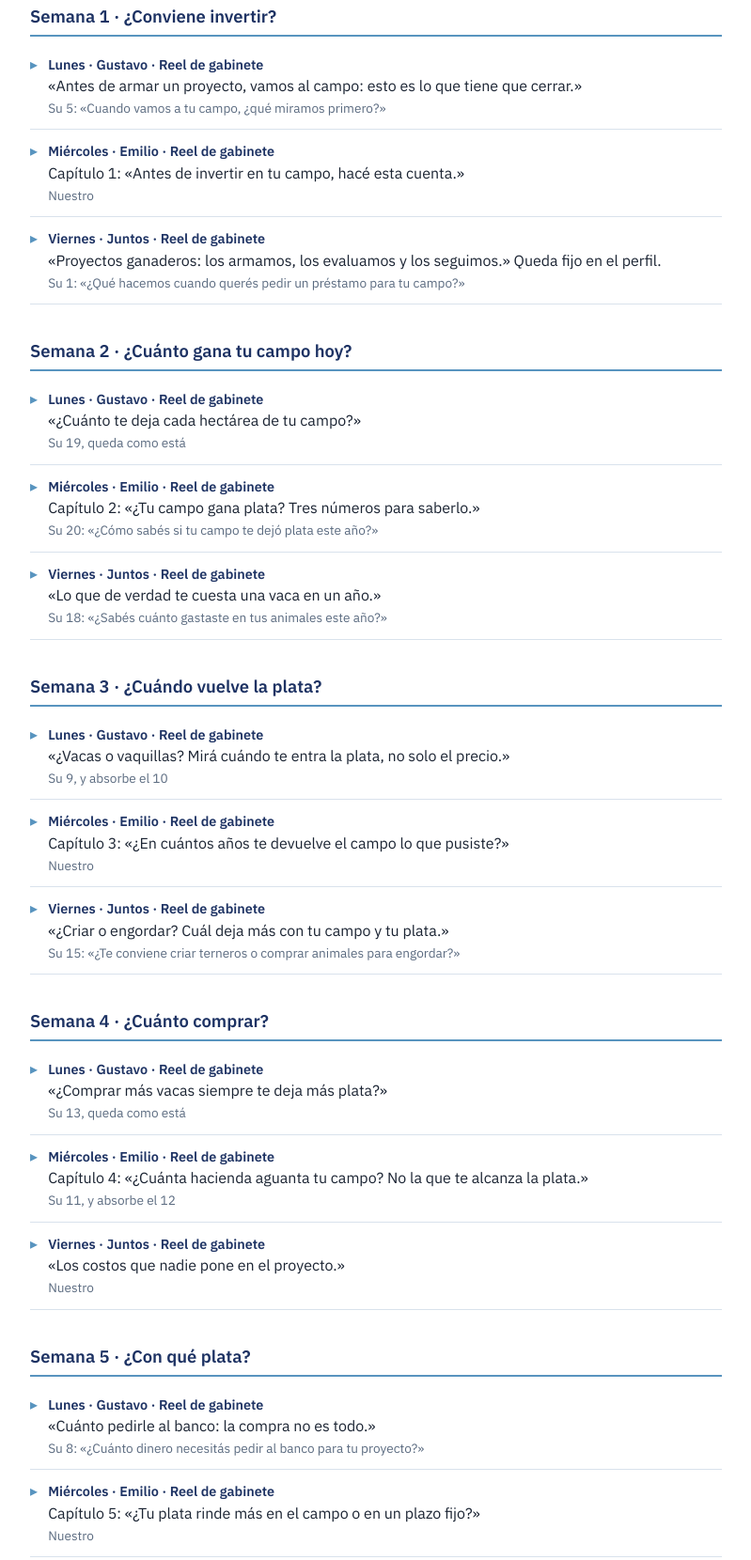
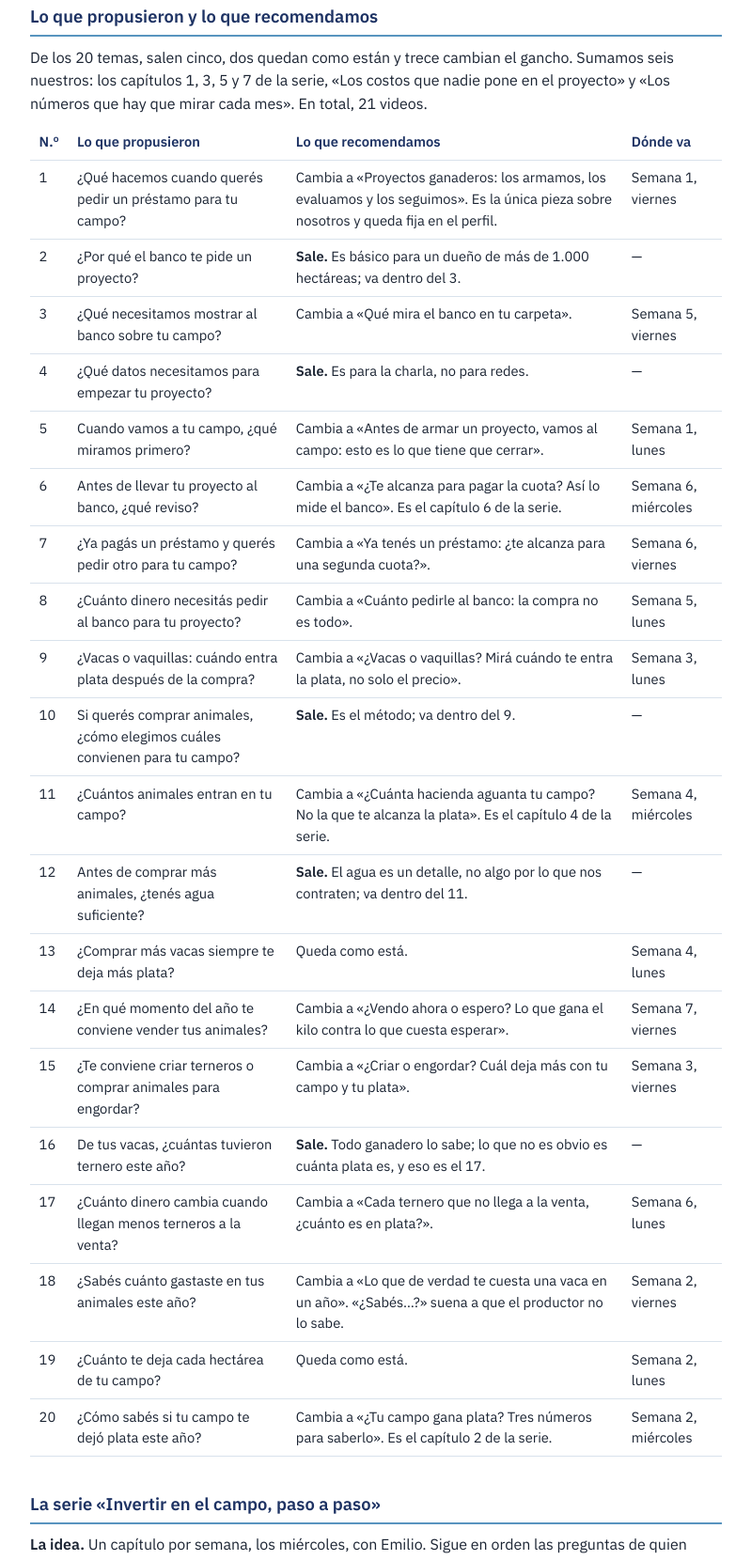
Before and after one commit to EmiJBS/pulso-videos, a plain HTML site: page index.html in a window 1280 px wide. Shown: the part 96-1756 px from the top of the page at 94% size, without its empty margins (240-1039 px from the left). Drawn offline with Linux system fonts and the light colour scheme.

Commit message:
Actualiza los 20 videos

```diff
--- a/index.html
+++ b/index.html
@@ -45,9 +45,172 @@ th { color: var(--head); font-weight: 600; }
 <body>
 <main>
 <h1>Los 21 videos</h1>
+<h2>Lo que propusieron y lo que recomendamos</h2>
+<p>De los 20 temas, salen cinco, dos quedan como están y trece cambian el gancho. Sumamos seis
+nuestros: los capítulos 1, 3, 5 y 7 de la serie, «Los costos que nadie pone en el proyecto» y «Los
+números que hay que mirar cada mes». En total, 21 videos.</p>
+<div class="tabla"><table>
+<thead>
+<tr>
+<th>N.º</th>
+<th>Lo que propusieron</th>
+<th>Lo que recomendamos</th>
+<th>Dónde va</th>
+</tr>
+</thead>
+<tbody>
+<tr>
+<td>1</td>
+<td>¿Qué hacemos cuando querés pedir un préstamo para tu campo?</td>
+<td>Cambia a «Proyectos ganaderos: los armamos, los evaluamos y los seguimos». Es la única pieza sobre nosotros y queda fija en el perfil.</td>
+<td>Semana 1, viernes</td>
+</tr>
+<tr>
+<td>2</td>
+<td>¿Por qué el banco te pide un proyecto?</td>
+<td><strong>Sale.</strong> Es básico para un dueño de más de 1.000 hectáreas; va dentro del 3.</td>
+<td>—</td>
+</tr>
+<tr>
+<td>3</td>
+<td>¿Qué necesitamos mostrar al banco sobre tu campo?</td>
+<td>Cambia a «Qué mira el banco en tu carpeta».</td>
+<td>Semana 5, viernes</td>
+</tr>
+<tr>
+<td>4</td>
+<td>¿Qué datos necesitamos para empezar tu proyecto?</td>
+<td><strong>Sale.</strong> Es para la charla, no para redes.</td>
+<td>—</td>
+</tr>
+<tr>
+<td>5</td>
+<td>Cuando vamos a tu campo, ¿qué miramos primero?</td>
+<td>Cambia a «Antes de armar un proyecto, vamos al campo: esto es lo que tiene que cerrar».</td>
+<td>Semana 1, lunes</td>
+</tr>
+<tr>
+<td>6</td>
+<td>Antes de llevar tu proyecto al banco, ¿qué reviso?</td>
+<td>Cambia a «¿Te alcanza para pagar la cuota? Así lo mide el banco». Es el capítulo 6 de la serie.</td>
+<td>Semana 6, miércoles</td>
+</tr>
+<tr>
+<td>7</td>
+<td>¿Ya pagás un préstamo y querés pedir otro para tu campo?</td>
+<td>Cambia a «Ya tenés un préstamo: ¿te alcanza para una segunda cuota?».</td>
+<td>Semana 6, viernes</td>
+</tr>
+<tr>
+<td>8</td>
+<td>¿Cuánto dinero necesitás pedir al banco para tu proyecto?</td>
+<td>Cambia a «Cuánto pedirle al banco: la compra no es todo».</td>
+<td>Semana 5, lunes</td>
+</tr>
+<tr>
+<td>9</td>
+<td>¿Vacas o vaquillas: cuándo entra plata después de la compra?</td>
+<td>Cambia a «¿Vacas o vaquillas? Mirá cuándo te entra la plata, no solo el precio».</td>
+<td>Semana 3, lunes</td>
+</tr>
+<tr>
+<td>10</td>
+<td>Si querés comprar animales, ¿cómo elegimos cuáles convienen para tu campo?</td>
+<td><strong>Sale.</strong> Es el método; va dentro del 9.</td>
+<td>—</td>
+</tr>
+<tr>
+<td>11</td>
+<td>¿Cuántos animales entran en tu campo?</td>
+<td>Cambia a «¿Cuánta hacienda aguanta tu campo? No la que te alcanza la plata». Es el capítulo 4 de la serie.</td>
+<td>Semana 4, miércoles</td>
+</tr>
+<tr>
+<td>12</td>
+<td>Antes de comprar más animales, ¿tenés agua suficiente?</td>
+<td><strong>Sale.</strong> El agua es un detalle, no algo por lo que nos contraten; va dentro del 11.</td>
+<td>—</td>
+</tr>
+<tr>
+<td>13</td>
+<td>¿Comprar más vacas siempre te deja más plata?</td>
+<td>Queda como está.</td>
+<td>Semana 4, lunes</td>
+</tr>
+<tr>
+<td>14</td>
+<td>¿En qué momento del año te conviene vender tus animales?</td>
+<td>Cambia a «¿Vendo ahora o espero? Lo que gana el kilo contra lo que cuesta esperar».</td>
+<td>Semana 7, viernes</td>
+</tr>
+<tr>
+<td>15</td>
+<td>¿Te conviene criar terneros o comprar animales para engordar?</td>
+<td>Cambia a «¿Criar o engordar? Cuál deja más con tu campo y tu plata».</td>
+<td>Semana 3, viernes</td>
+</tr>
+<tr>
+<td>16</td>
+<td>De tus vacas, ¿cuántas tuvieron ternero este año?</td>
+<td><strong>Sale.</strong> Todo ganadero lo sabe; lo que no es obvio es cuánta plata es, y eso es el 17.</td>
+<td>—</td>
+</tr>
+<tr>
+<td>17</td>
+<td>¿Cuánto dinero cambia cuando llegan menos terneros a la venta?</td>
+<td>Cambia a «Cada ternero que no llega a la venta, ¿cuánto es en plata?».</td>
+<td>Semana 6, lunes</td>
+</tr>
+<tr>
+<td>18</td>
+<td>¿Sabés cuánto gastaste en tus animales este año?</td>
+<td>Cambia a «Lo que de verdad te cuesta una vaca en un año». «¿Sabés…?» suena a que el productor no lo sabe.</td>
+<td>Semana 2, viernes</td>
+</tr>
+<tr>
+<td>19</td>
+<td>¿Cuánto te deja cada hectárea de tu campo?</td>
+<td>Queda como está.</td>
+<td>Semana 2, lunes</td>
+</tr>
+<tr>
+<td>20</td>
+<td>¿Cómo sabés si tu campo te dejó plata este año?</td>
+<td>Cambia a «¿Tu campo gana plata? Tres números para saberlo». Es el capítulo 2 de la serie.</td>
+<td>Semana 2, miércoles</td>
+</tr>
+</tbody>
+</table></div>
+<h2>La serie «Invertir en el campo, paso a paso»</h2>
+<p><strong>La idea.</strong> Un capítulo por semana, los miércoles, con Emilio. Sigue en orden las preguntas de
+quien piensa invertir en su campo, con plata propia o con crédito, y en cualquier sistema ganadero:
+si conviene, cuánto gana hoy el campo, en cuánto tiempo vuelve la plata, cuánta hacienda aguanta, con
+qué plata, si alcanza para la cuota y, ya en marcha, cómo seguir los números.</p>
+<p><strong>Por qué.</strong></p>
+<ul>
+<li>Nadie en Paraguay, ni en las cuentas de afuera que revisamos, explica a cámara cómo invertir y
+  financiar un campo ganadero. Es el lugar donde Pulso puede ser referente.</li>
+<li>Una serie numerada hace volver: el que vio el capítulo 3 busca el 4. Y cuando alguien pregunta
+  «quiero invertir, ¿a quién voy?», hay una serie entera para mandarle.</li>
+<li>Ordena el resto de la semana: el video del lunes y el del viernes acompañan el tema del capítulo.</li>
+</ul>
+<p><strong>Cómo se ve.</strong> La portada es siempre la misma, con «Invertir en el campo · N» en una franja, y la
+primera línea del texto dice «Invertir en el campo, paso a paso · Capítulo N». El número no se dice.
+El capítulo 1 queda fijado en el perfil, junto con «Qué hacemos». En esta tanda van del 1 al 7; en
+la próxima siguen:</p>
+<ol>
+<li>«Si tu campo rinde menos de lo que te cuesta la plata, crecer te hace perder.»</li>
+<li>«¿Pongo mi plata o pido al banco?»</li>
+<li>«La cuota tiene que vencer cuando vendés, no antes.»</li>
+<li>«Qué te va a pedir el banco además del proyecto.»</li>
+<li>«¿Cuánto podés deber?»</li>
+<li>«¿Cuánto puede bajar el precio antes de que no te alcance?»</li>
+</ol>
+<p><strong>Queremos su opinión:</strong> ¿les parece que funciona como serie? ¿Cambiarían algo del nombre, del día o
+de cómo se muestra?</p>
 <h2>Semana 1 · ¿Conviene invertir?</h2>
 <details>
-<summary><strong>Lunes · Gustavo · Reel de gabinete</strong><br>«Antes de armar un proyecto, vamos al campo: esto es lo que tiene que cerrar.»<br><small>Su 5: «Cuando vamos a tu campo, ¿qué miramos primero?»</small></summary>
+<summary><strong>Lunes · Gustavo · Reel de gabinete</strong><br>«Antes de armar un proyecto, vamos al campo: esto es lo que tiene que cerrar.»</summary>
 <p><strong>Rótulo, al principio:</strong> «Gustavo Guerreros · Pulso Management». No se dice.</p>
 <ul>
 <li><strong>Gancho · 0 a 4 s:</strong> «Antes de cualquier proyecto, miramos tres cosas en el campo.»</li>
@@ -60,7 +223,7 @@ th { color: var(--head); font-weight: 600; }
 <p><em>Hablado: 123 palabras, unos 49 segundos.</em></p>
 </details>
 <details>
-<summary><strong>Miércoles · Emilio · Reel de gabinete</strong><br>Capítulo 1: «Antes de invertir en tu campo, hacé esta cuenta.»<br><small>Nuestro</small></summary>
+<summary><strong>Miércoles · Emilio · Reel de gabinete</strong><br>Capítulo 1: «Antes de invertir en tu campo, hacé esta cuenta.»</summary>
 <p><strong>Rótulo, al principio:</strong> «Emilio Benitez Sarubbi · Pulso Management». No se dice.</p>
 <ul>
 <li><strong>Gancho · 0 a 4 s:</strong> «Antes de invertir en tu campo, hacé esta cuenta. La tuya.»</li>
@@ -73,7 +236,7 @@ th { color: var(--head); font-weight: 600; }
 <p><em>Hablado: 123 palabras, unos 49 segundos.</em></p>
 </details>
 <details>
-<summary><strong>Viernes · Juntos · Reel de gabinete</strong><br>«Proyectos ganaderos: los armamos, los evaluamos y los seguimos.» Queda fijo en el perfil.<br><small>Su 1: «¿Qué hacemos cuando querés pedir un préstamo para tu campo?»</small></summary>
+<summary><strong>Viernes · Juntos · Reel de gabinete</strong><br>«Proyectos ganaderos: los armamos, los evaluamos y los seguimos.» Queda fijo en el perfil.</summary>
 <p><strong>Rótulo, al principio:</strong> «Emilio Benitez Sarubbi y Gustavo Guerreros · Pulso Management». Es la única pieza sobre nosotros: de 30 a 40 segundos.</p>
 <ul>
 <li><strong>Gancho · Emilio · 0 a 4 s:</strong> «Proyectos ganaderos: los armamos, los evaluamos y los seguimos.»</li>
@@ -86,7 +249,7 @@ th { color: var(--head); font-weight: 600; }
 </details>
 <h2>Semana 2 · ¿Cuánto gana tu campo hoy?</h2>
 <details>
-<summary><strong>Lunes · Gustavo · Reel de gabinete</strong><br>«¿Cuánto te deja cada hectárea de tu campo?»<br><small>Su 19, queda como está</small></summary>
+<summary><strong>Lunes · Gustavo · Reel de gabinete</strong><br>«¿Cuánto te deja cada hectárea de tu campo?»</summary>
 <p><strong>Rótulo, al principio:</strong> «Gustavo Guerreros · Pulso Management». No se dice.</p>
 <ul>
 <li><strong>Gancho · 0 a 4 s:</strong> «¿Cuánto te deja cada hectárea? No cuánto vendés: cuánto queda.»</li>
@@ -99,7 +262,7 @@ th { color: var(--head); font-weight: 600; }
 <p><em>Hablado: 110 palabras, unos 44 segundos.</em></p>
 </details>
 <details>
-<summary><strong>Miércoles · Emilio · Reel de gabinete</strong><br>Capítulo 2: «¿Tu campo gana plata? Tres números para saberlo.»<br><small>Su 20: «¿Cómo sabés si tu campo te dejó plata este año?»</small></summary>
+<summary><strong>Miércoles · Emilio · Reel de gabinete</strong><br>Capítulo 2: «¿Tu campo gana plata? Tres números para saberlo.»</summary>
 <p><strong>Rótulo, al principio:</strong> «Emilio Benitez Sarubbi · Pulso Management». No se dice.</p>
 <ul>
 <li><strong>Gancho · 0 a 3 s:</strong> «Vendiste bien. ¿Ganaste plata? Tres números para saberlo.»</li>
@@ -112,7 +275,7 @@ th { color: var(--head); font-weight: 600; }
 <p><em>Hablado: 115 palabras, unos 46 segundos.</em></p>
 </details>
 <details>
-<summary><strong>Viernes · Juntos · Reel de gabinete</strong><br>«Lo que de verdad te cuesta una vaca en un año.»<br><small>Su 18: «¿Sabés cuánto gastaste en tus animales este año?»</small></summary>
+<summary><strong>Viernes · Juntos · Reel de gabinete</strong><br>«Lo que de verdad te cuesta una vaca en un año.»</summary>
 <p><strong>Rótulo, al principio:</strong> «Emilio Benitez Sarubbi y Gustavo Guerreros · Pulso Management». No se dice.</p>
 <ul>
 <li><strong>Gancho · Gustavo · 0 a 4 s:</strong> «¿Cuánto te cuesta una vaca al año? No lo que pagaste.»</li>
@@ -125,7 +288,7 @@ th { color: var(--head); font-weight: 600; }
 </details>
 <h2>Semana 3 · ¿Cuándo vuelve la plata?</h2>
 <details>
-<summary><strong>Lunes · Gustavo · Reel de gabinete</strong><br>«¿Vacas o vaquillas? Mirá cuándo te entra la plata, no solo el precio.»<br><small>Su 9, y absorbe el 10</small></summary>
+<summary><strong>Lunes · Gustavo · Reel de gabinete</strong><br>«¿Vacas o vaquillas? Mirá cuándo te entra la plata, no solo el precio.»</summary>
 <p><strong>Rótulo, al principio:</strong> «Gustavo Guerreros · Pulso Management». No se dice.</p>
 <ul>
 <li><strong>Gancho · 0 a 4 s:</strong> «Vacas o vaquillas: la más barata no siempre conviene.»</li>
@@ -138,7 +301,7 @@ th { color: var(--head); font-weight: 600; }
 <p><em>Hablado: 104 palabras, unos 42 segundos.</em></p>
 </details>
 <details>
-<summary><strong>Miércoles · Emilio · Reel de gabinete</strong><br>Capítulo 3: «¿En cuántos años te devuelve el campo lo que pusiste?»<br><small>Nuestro</small></summary>
+<summary><strong>Miércoles · Emilio · Reel de gabinete</strong><br>Capítulo 3: «¿En cuántos años te devuelve el campo lo que pusiste?»</summary>
 <p><strong>Rótulo, al principio:</strong> «Emilio Benitez Sarubbi · Pulso Management». No se dice.</p>
 <ul>
 <li><strong>Gancho · 0 a 4 s:</strong> «Pusiste la plata en el campo. ¿En cuántos años vuelve?»</li>
@@ -151,7 +314,7 @@ th { color: var(--head); font-weight: 600; }
 <p><em>Hablado: 124 palabras, unos 50 segundos.</em></p>
 </details>
 <details>
-<summary><strong>Viernes · Juntos · Reel de gabinete</strong><br>«¿Criar o engordar? Cuál deja más con tu campo y tu plata.»<br><small>Su 15: «¿Te conviene criar terneros o comprar animales para engordar?»</small></summary>
+<summary><strong>Viernes · Juntos · Reel de gabinete</strong><br>«¿Criar o engordar? Cuál deja más con tu campo y tu plata.»</summary>
 <p><strong>Rótulo, al principio:</strong> «Emilio Benitez Sarubbi y Gustavo Guerreros · Pulso Management». No se dice.</p>
 <ul>
 <li><strong>Gancho · Emilio · 0 a 4 s:</strong> «¿Criar o engordar? Depende menos del precio que de tu campo.»</li>
@@ -165,7 +328,7 @@ th { color: var(--head); font-weight: 600; }
 </details>
 <h2>Semana 4 · ¿Cuánto comprar?</h2>
 <details>
-<summary><strong>Lunes · Gustavo · Reel de gabinete</strong><br>«¿Comprar más vacas siempre te deja más plata?»<br><small>Su 13, queda como está</small></summary>
+<summary><strong>Lunes · Gustavo · Reel de gabinete</strong><br>«¿Comprar más vacas siempre te deja más plata?»</summary>
 <p><strong>Rótulo, al principio:</strong> «Gustavo Guerreros · Pulso Management». No se dice.</p>
 <ul>
 <li><strong>Gancho · 0 a 2 s:</strong> «¿Más vacas, más plata? No siempre.»</li>
@@ -178,7 +341,7 @@ th { color: var(--head); font-weight: 600; }
 <p><em>Hablado: 103 palabras, unos 41 segundos.</em></p>
 </details>
 <details>
-<summary><strong>Miércoles · Emilio · Reel de gabinete</strong><br>Capítulo 4: «¿Cuánta hacienda aguanta tu campo? No la que te alcanza la plata.»<br><small>Su 11, y absorbe el 12</small></summary>
+<summary><strong>Miércoles · Emilio · Reel de gabinete</strong><br>Capítulo 4: «¿Cuánta hacienda aguanta tu campo? No la que te alcanza la plata.»</summary>
 <p><strong>Rótulo, al principio:</strong> «Emilio Benitez Sarubbi · Pulso Management». No se dice.</p>
 <ul>
 <li><strong>Gancho · 0 a 5 s:</strong> «¿Cuánta hacienda aguanta tu campo? No la que te alcanza la plata.»</li>
@@ -191,7 +354,7 @@ th { color: var(--head); font-weight: 600; }
 <p><em>Hablado: 102 palabras, unos 41 segundos.</em></p>
 </details>
 <details>
-<summary><strong>Viernes · Juntos · Reel de gabinete</strong><br>«Los costos que nadie pone en el proyecto.»<br><small>Nuestro</small></summary>
+<summary><strong>Viernes · Juntos · Reel de gabinete</strong><br>«Los costos que nadie pone en el proyecto.»</summary>
 <p><strong>Rótulo, al principio:</strong> «Emilio Benitez Sarubbi y Gustavo Guerreros · Pulso Management». No se dice.</p>
 <ul>
 <li><strong>Gancho · Emilio · 0 a 3 s:</strong> «El proyecto cerraba. Le faltaban tres costos.»</li>
@@ -204,7 +367,7 @@ th { color: var(--head); font-weight: 600; }
 </details>
 <h2>Semana 5 · ¿Con qué plata?</h2>
 <details>
-<summary><strong>Lunes · Gustavo · Reel de gabinete</strong><br>«Cuánto pedirle al banco: la compra no es todo.»<br><small>Su 8: «¿Cuánto dinero necesitás pedir al banco para tu proyecto?»</small></summary>
+<summary><strong>Lunes · Gustavo · Reel de gabinete</strong><br>«Cuánto pedirle al banco: la compra no es todo.»</summary>
 <p><strong>Rótulo, al principio:</strong> «Gustavo Guerreros · Pulso Management». No se dice.</p>
 <ul>
 <li><strong>Gancho · 0 a 4 s:</strong> «Pediste para las vacas. ¿Y con qué pagás el resto?»</li>
@@ -216,7 +379,7 @@ th { color: var(--head); font-weight: 600; }
 <p><em>Hablado: 90 palabras, unos 36 segundos.</em></p>
 </details>
 <details>
-<summary><strong>Miércoles · Emilio · Reel de gabinete</strong><br>Capítulo 5: «¿Tu plata rinde más en el campo o en un plazo fijo?»<br><small>Nuestro</small></summary>
+<summary><strong>Miércoles · Emilio · Reel de gabinete</strong><br>Capítulo 5: «¿Tu plata rinde más en el campo o en un plazo fijo?»</summary>
 <p><strong>Rótulo, al principio:</strong> «Emilio Benitez Sarubbi · Pulso Management». No se dice.</p>
 <ul>
 <li><strong>Gancho · 0 a 5 s:</strong> «¿Tu plata rinde más en el campo o en un plazo fijo?»</li>
@@ -229,7 +392,7 @@ th { color: var(--head); font-weight: 600; }
 <p><em>Hablado: 117 palabras, unos 47 segundos.</em></p>
 </details>
 <details>
-<summary><strong>Viernes · Juntos · Reel de gabinete</strong><br>«Qué mira el banco en tu carpeta.»<br><small>Su 3, y absorbe el 2</small></summary>
+<summary><strong>Viernes · Juntos · Reel de gabinete</strong><br>«Qué mira el banco en tu carpeta.»</summary>
 <p><strong>Rótulo, al principio:</strong> «Emilio Benitez Sarubbi y Gustavo Guerreros · Pulso Management». No se dice. Las láminas salen del carrusel de muestra «Qué mira el banco en tu carpeta».</p>
 <ul>
 <li><strong>Gancho · Emilio · 0 a 5 s:</strong> «Llevaste la carpeta al banco. Esto es lo que miran, en orden.»</li>
@@ -243,7 +406,7 @@ th { color: var(--head); font-weight: 600; }
 </details>
 <h2>Semana 6 · ¿Te alcanza para la cuota?</h2>
 <details>
-<summary><strong>Lunes · Gustavo · Reel de gabinete</strong><br>«Cada ternero que no llega a la venta, ¿cuánto es en plata?»<br><small>Su 17, y absorbe el 16</small></summary>
+<summary><strong>Lunes · Gustavo · Reel de gabinete</strong><br>«Cada ternero que no llega a la venta, ¿cuánto es en plata?»</summary>
 <p><strong>Rótulo, al principio:</strong> «Gustavo Guerreros · Pulso Management». No se dice.</p>
 <ul>
 <li><strong>Gancho · 0 a 3 s:</strong> «Cien vacas. ¿Cuántos terneros llegan a la venta?»</li>
@@ -256,7 +419,7 @@ th { color: var(--head); font-weight: 600; }
 <p><em>Hablado: 94 palabras, unos 38 segundos.</em></p>
 </details>
 <details>
-<summary><strong>Miércoles · Emilio · Reel de gabinete</strong><br>Capítulo 6: «¿Te alcanza para pagar la cuota? Así lo mide el banco.»<br><small>Su 6: «Antes de llevar tu proyecto al banco, ¿qué reviso?»</small></summary>
+<summary><strong>Miércoles · Emilio · Reel de gabinete</strong><br>Capítulo 6: «¿Te alcanza para pagar la cuota? Así lo mide el banco.»</summary>
 <p><strong>Rótulo, al principio:</strong> «Emilio Benitez Sarubbi · Pulso Management». No se dice.</p>
 <ul>
 <li><strong>Gancho · 0 a 5 s:</strong> «¿Te alcanza para la cuota? El banco lo mide con un número.»</li>
@@ -269,7 +432,7 @@ th { color: var(--head); font-weight: 600; }
 <p><em>Hablado: 118 palabras, unos 47 segundos.</em></p>
 </details>
 <details>
-<summary><strong>Viernes · Juntos · Reel de gabinete</strong><br>«Ya tenés un préstamo: ¿te alcanza para una segunda cuota?»<br><small>Su 7: «¿Ya pagás un préstamo y querés pedir otro para tu campo?»</small></summary>
+<summary><strong>Viernes · Juntos · Reel de gabinete</strong><br>«Ya tenés un préstamo: ¿te alcanza para una segunda cuota?»</summary>
 <p><strong>Rótulo, al principio:</strong> «Emilio Benitez Sarubbi y Gustavo Guerreros · Pulso Management». No se dice.</p>
 <ul>
 <li><strong>Gancho · Emilio · 0 a 6 s:</strong> «El campo deja plata, ya pagás una cuota, y te dicen que no alcanza para otra.»</li>
@@ -283,7 +446,7 @@ th { color: var(--head); font-weight: 600; }
 </details>
 <h2>Semana 7 · Ya en marcha: seguir los números</h2>
 <details>
-<summary><strong>Lunes · Gustavo · Reel de gabinete</strong><br>«Los números que hay que mirar cada mes.»<br><small>Nuestro</small></summary>
+<summary><strong>Lunes · Gustavo · Reel de gabinete</strong><br>«Los números que hay que mirar cada mes.»</summary>
 <p><strong>Rótulo, al principio:</strong> «Gustavo Guerreros · Pulso Management». No se dice.</p>
 <ul>
 <li><strong>Gancho · 0 a 5 s:</strong> «Tres números para mirar cada mes. A fin de año es tarde.»</li>
@@ -296,7 +459,7 @@ th { color: var(--head); font-weight: 600; }
 <p><em>Hablado: 101 palabras, unos 40 segundos.</em></p>
 </details>
 <details>
-<summary><strong>Miércoles · Emilio · Reel de gabinete</strong><br>Capítulo 7: «Ganar plata y tener plata no es lo mismo.»<br><small>Nuestro</small></summary>
+<summary><strong>Miércoles · Emilio · Reel de gabinete</strong><br>Capítulo 7: «Ganar plata y tener plata no es lo mismo.»</summary>
 <p><strong>Rótulo, al principio:</strong> «Emilio Benitez Sarubbi · Pulso Management». No se dice.</p>
 <ul>
 <li><strong>Gancho · 0 a 5 s:</strong> «Tu campo ganó plata este año. ¿Y por qué no hay plata?»</li>
@@ -309,7 +472,7 @@ th { color: var(--head); font-weight: 600; }
 <p><em>Hablado: 122 palabras, unos 49 segundos.</em></p>
 </details>
 <details>
-<summary><strong>Viernes · Juntos · Reel de gabinete</strong><br>«¿Vendo ahora o espero? Lo que gana el kilo contra lo que cuesta esperar.»<br><small>Su 14: «¿En qué momento del año te conviene vender tus animales?»</small></summary>
+<summary><strong>Viernes · Juntos · Reel de gabinete</strong><br>«¿Vendo ahora o espero? Lo que gana el kilo contra lo que cuesta esperar.»</summary>
 <p><strong>Rótulo, al principio:</strong> «Emilio Benitez Sarubbi y Gustavo Guerreros · Pulso Management». No se dice.</p>
 <ul>
 <li><strong>Gancho · Gustavo · 0 a 3 s:</strong> «¿Los vendo hoy o espero dos meses?»</li>
@@ -320,51 +483,6 @@ th { color: var(--head); font-weight: 600; }
 </ul>
 <p><em>Hablado: 94 palabras, unos 38 segundos.</em></p>
 </details>
-<h2>Lo que sale</h2>
-<div class="tabla"><table>
-<thead>
-<tr>
-<th>Su tema</th>
-<th>Por qué</th>
-</tr>
-</thead>
-<tbody>
-<tr>
-<td>2. ¿Por qué el banco te pide un proyecto?</td>
-<td>Es básico; va dentro del 3.</td>
-</tr>
-<tr>
-<td>4. ¿Qué datos necesitamos para empezar tu proyecto?</td>
-<td>Es para la charla, no para redes.</td>
-</tr>
-<tr>
-<td>10. ¿Cómo elegimos qué animales convienen?</td>
-<td>Es el método; va dentro del 9.</td>
-</tr>
-<tr>
-<td>12. ¿Tenés agua suficiente?</td>
-<td>Es un detalle; va dentro del 11.</td>
-</tr>
-<tr>
-<td>16. ¿Cuántas vacas tuvieron ternero?</td>
-<td>Todo ganadero lo sabe; va dentro del 17.</td>
-</tr>
-</tbody>
-</table></div>
-<h2>La serie «Invertir en el campo, paso a paso»</h2>
-<p>Un capítulo por semana, los miércoles, con Emilio. Vale para cualquier inversión ganadera (hacienda,
-pasturas, agua, campo); el ejemplo puede ser de un sistema, el capítulo no. Se diferencia por la
-portada (siempre la misma, con «Invertir en el campo · N» en una franja) y por la primera línea del
-texto («Invertir en el campo, paso a paso · Capítulo N»). El número no se dice. El capítulo 1 queda
-fijado en el perfil, junto con «Qué hacemos». En esta tanda van del 1 al 7; en la próxima siguen:</p>
-<ol>
-<li>«Si tu campo rinde menos de lo que te cuesta la plata, crecer te hace perder.»</li>
-<li>«¿Pongo mi plata o pido al banco?»</li>
-<li>«La cuota tiene que vencer cuando vendés, no antes.»</li>
-<li>«Qué te va a pedir el banco además del proyecto.»</li>
-<li>«¿Cuánto podés deber?»</li>
-<li>«¿Cuánto puede bajar el precio antes de que no te alcance?»</li>
-</ol>
 </main>
 </body>
 </html>
```
